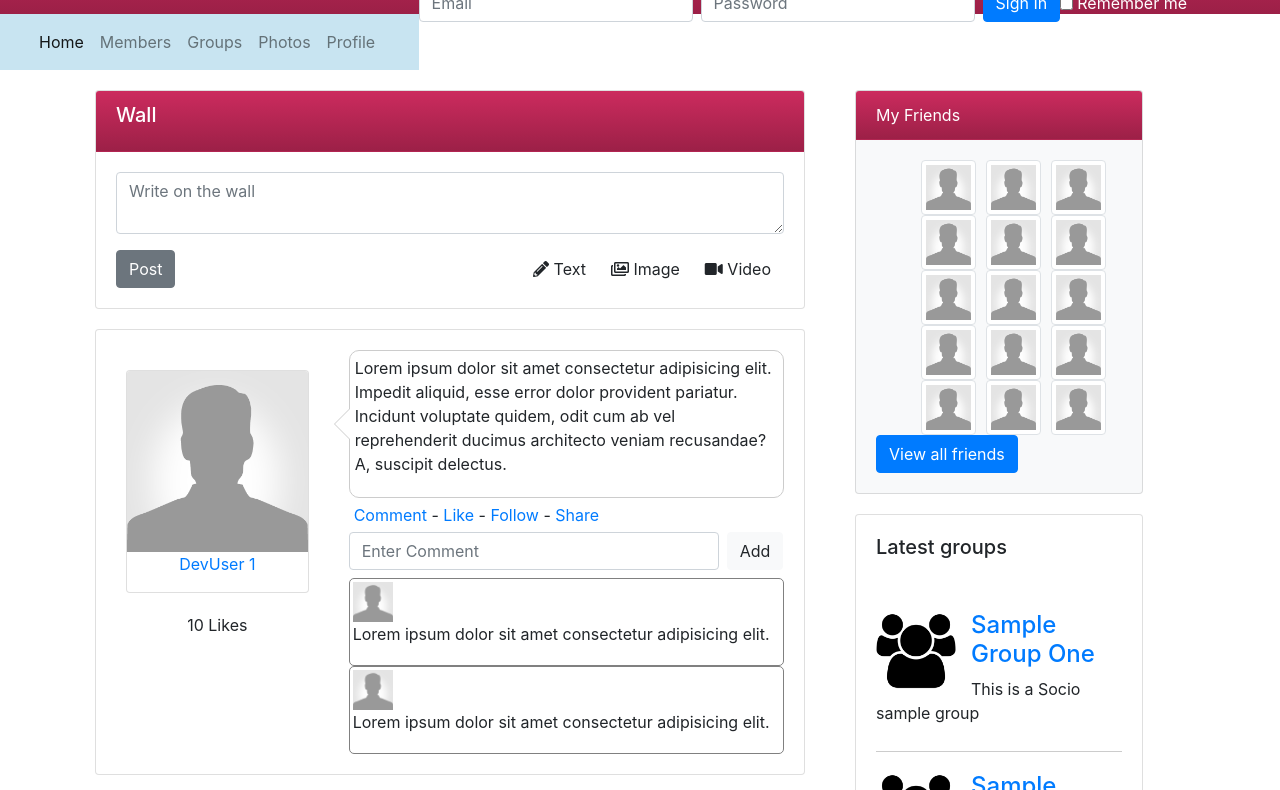
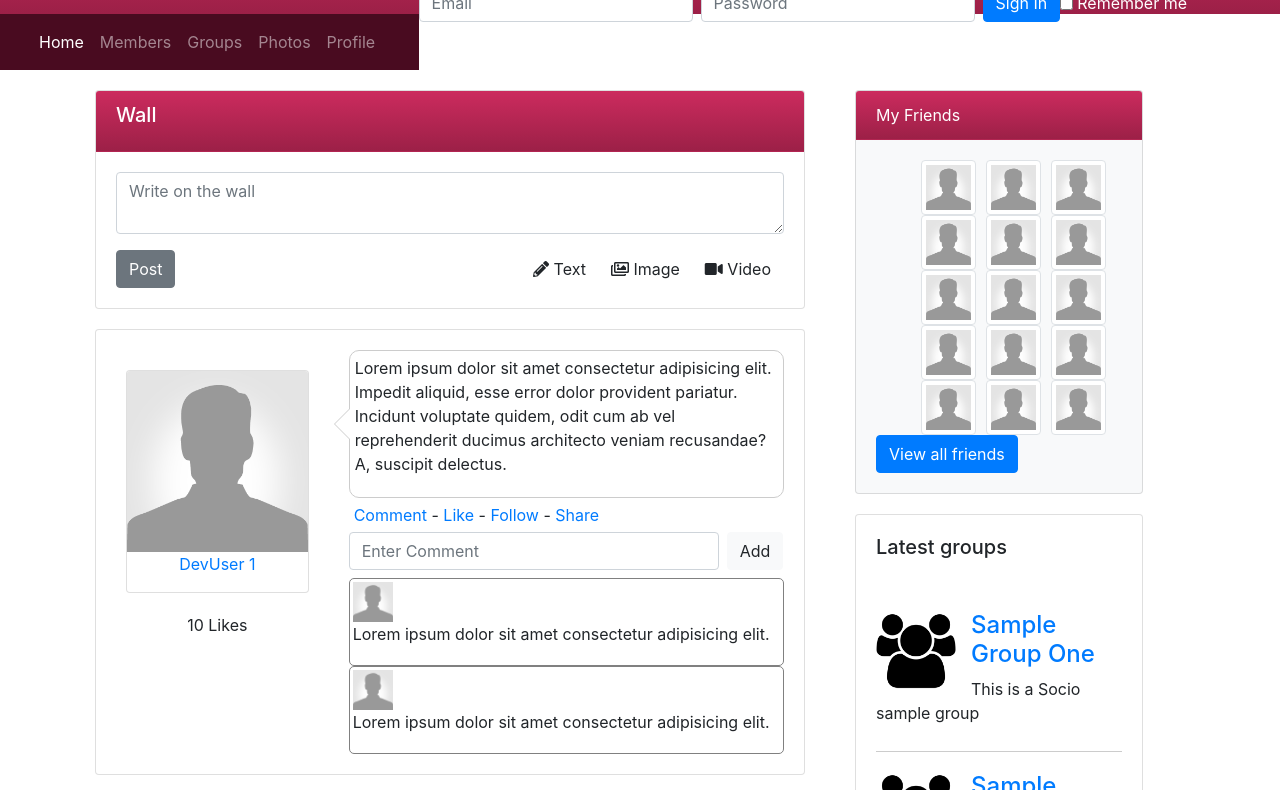
Before and after one commit to Ajas757/Socio, a website: page index.html in a window 1280 px wide. Shown: the part 86-876 px from the top of the page. Drawn offline with Linux system fonts and the light colour scheme.

Commit message:
Updated Styles

```diff
--- a/index.html
+++ b/index.html
@@ -57,8 +57,8 @@
     </header>
     <!-- Navigation -->
     <nav
-      class="navbar navbar-expand-lg navbar-light"
-      style="background-color: rgb(200, 228, 241);"
+      class="navbar navbar-expand-lg navbar-dark"
+      style="background-color: rgb(73,11,32);"
     >
       <div class="container">
         <button
--- a/scss/main.scss
+++ b/scss/main.scss
@@ -1,4 +1,5 @@
 $primary-bg: linear-gradient(#cc2b5e 0%, #9c2047 100%);
+$secondary-color: rgb(73, 11, 32);
 
 header {
   background-image: $primary-bg;
@@ -167,7 +168,7 @@ footer {
   text-align: center;
   padding-top: 40px;
   margin-top: 30px;
-  border-top: 7px solid #490b25;
+  border-top: 7px solid $secondary-color;
 }
 
 @media (min-width: 991px) {
```
Also changed, not shown: groups.html (+2 -2 lines), members.html (+2 -2 lines), photos.html (+2 -2 lines), profile.html (+2 -2 lines).
